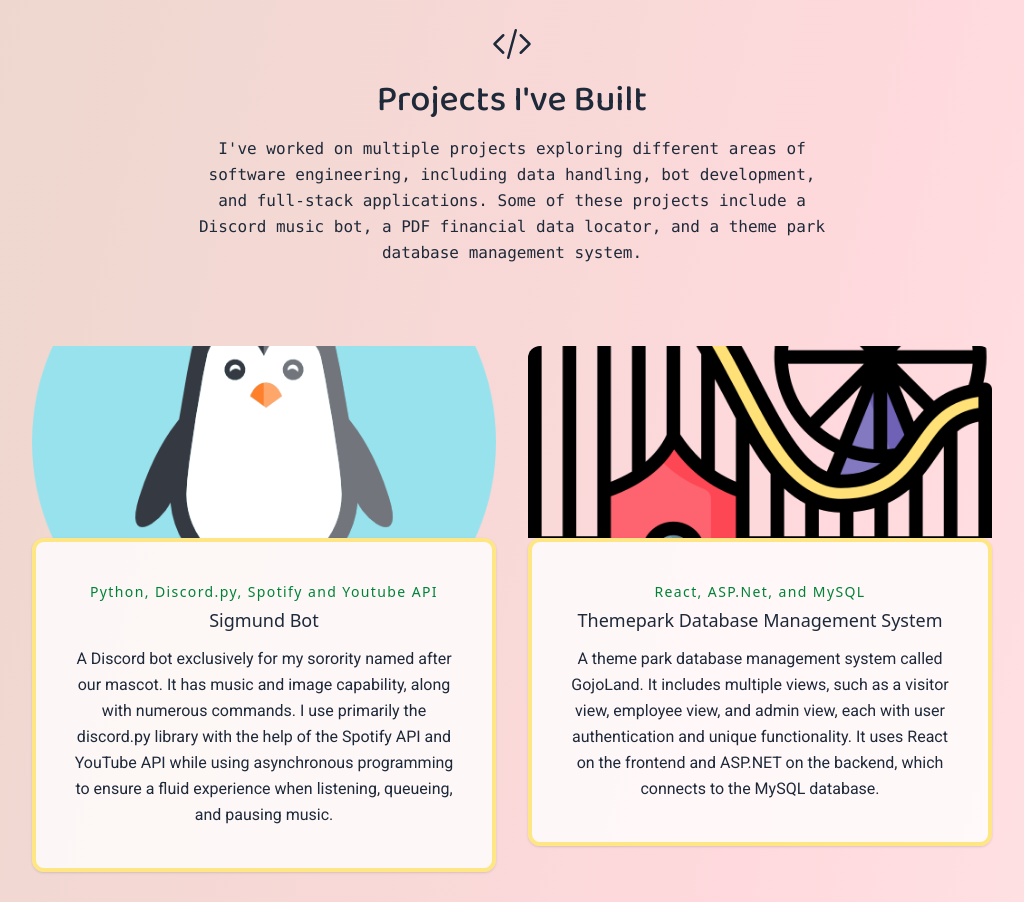
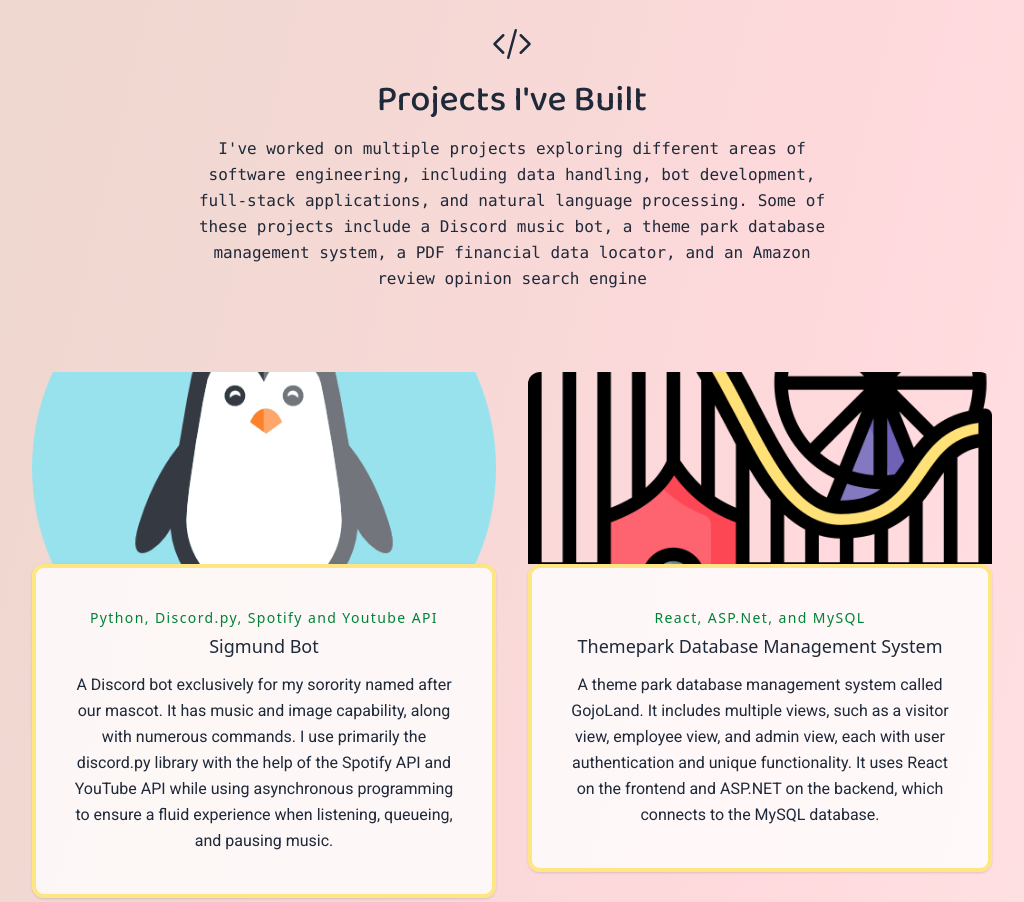
Before and after one commit to codeInDaSpace/PersonalPortfolio, a React (Vite) app: page / in a window 1280 px wide. Shown: the part 840-1742 px from the top of the page, without its empty margins (128-1152 px from the left). Built offline with nearby package versions, Linux system fonts and the light colour scheme.

Commit message:
updated projects component description

```diff
--- a/src/components/Projects.jsx
+++ b/src/components/Projects.jsx
@@ -20,8 +20,8 @@
                             Projects I've Built
                         </h1>
                         <p className="lg:w-2/3 font-mono mx-auto leading-relaxed text-base ">
-                            I've worked on multiple projects exploring different areas of software engineering, including data handling, bot development, and full-stack applications.
-                            Some of these projects include a Discord music bot, a PDF financial data locator, and a theme park database management system.
+                            I've worked on multiple projects exploring different areas of software engineering, including data handling, bot development, full-stack applications, and natural language processing.
+                            Some of these projects include a Discord music bot, a theme park database management system, a PDF financial data locator, and an Amazon review opinion search engine
                         </p>
                 </div>
                 </motion.div>
```
